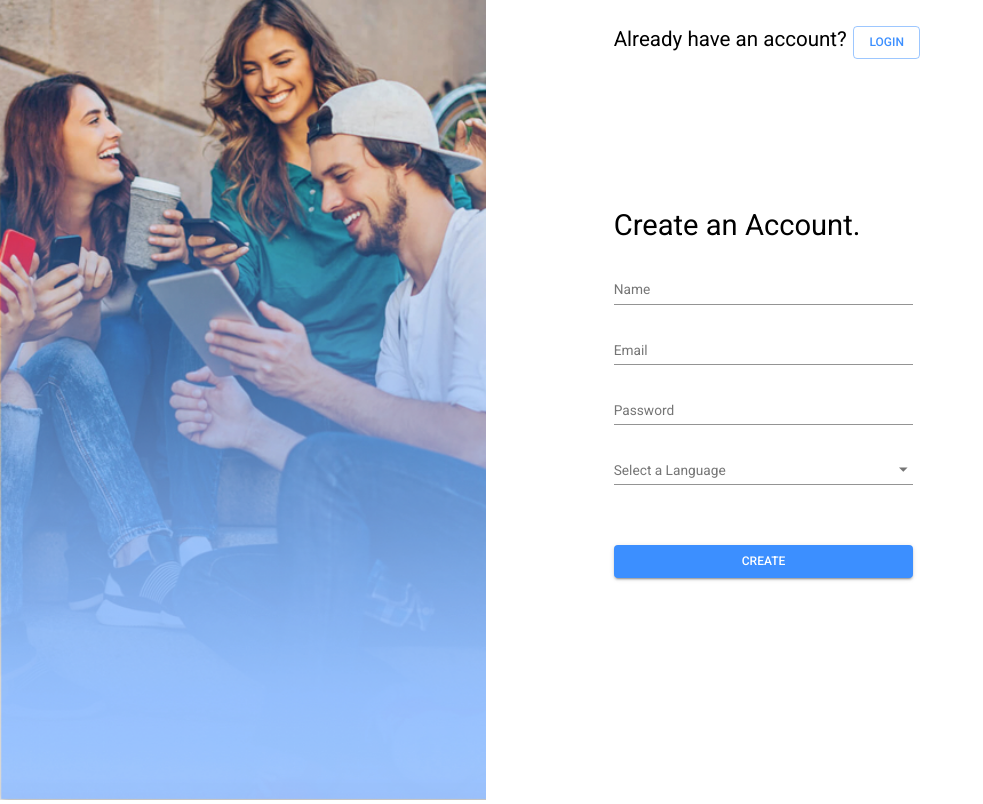
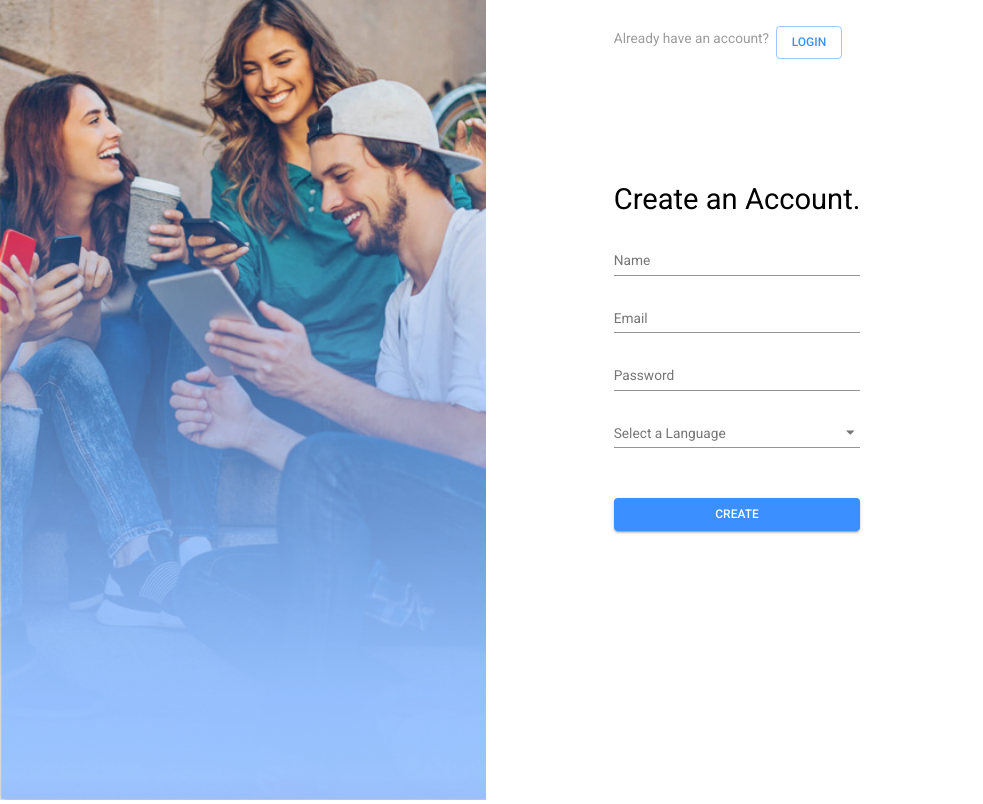
Before and after one commit to peacebonez/world-chat, a React (Create React App) app in the folder client/: page / in a window 1280 px wide. Shown: the whole page, without its empty margins (0-983 px from the left). Built offline with nearby package versions, Linux system fonts and the light colour scheme; no server answers.

Commit message:
style updates

```diff
--- a/client/src/pages/Landing.js
+++ b/client/src/pages/Landing.js
@@ -22,6 +22,9 @@ function Alert(props) {
 }
 
 const useStyles = makeStyles({
+  noUnderlineLink: {
+    textDecoration: 'none'
+  },
   outerMargins: {
     marginTop: '2%',
     paddingLeft: '10%',
@@ -32,8 +35,8 @@ const useStyles = makeStyles({
   marginBottom50: {
     marginBottom: '50%',
   },
-  marginLeft10: {
-    marginLeft: '10%',
+  loginButton: {
+    marginLeft: '10%'
   },
   marginBottom5: {
     marginBottom: '5%',
@@ -44,6 +47,9 @@ const useStyles = makeStyles({
   errors: {
     color: 'red',
   },
+  alreadyHaveAccount: {
+    color: '#9c9c9c'
+  }
 });
 
 export default function Landing() {
@@ -109,12 +115,12 @@ export default function Landing() {
       {/** The right side, the sign up */}
       <Box className={classes.outerMargins}>
         <Box display="flex" className={classes.marginBottom50}>
-          <Typography variant="h5">Already have an account? </Typography>
-          <Link to="/login">
+          <Typography variant="subtitle1" className={classes.alreadyHaveAccount}>Already have an account? </Typography>
+          <Link to="/login" className={classes.noUnderlineLink}>
             <Button
               variant="outlined"
               color="primary"
-              className={classes.marginLeft10}
+              className={classes.loginButton}
             >
               Login
             </Button>
--- a/client/src/pages/Login.js
+++ b/client/src/pages/Login.js
@@ -15,6 +15,9 @@ require('dotenv').config();
 const baseURL = process.env.REACT_APP_baseURL;
 
 const useStyles = makeStyles({
+  noUnderlineLink: {
+    textDecoration: 'none'
+  },
   inline: {
     inline: 'true'
   },
@@ -28,12 +31,15 @@ const useStyles = makeStyles({
   marginBottom50: {
     marginBottom: '50%'
   },
-  marginLeft15: {
-    marginLeft: '15%'
+  createAccount: {
+    color: '#9c9c9c'
   },
   marginBottom5: {
     marginBottom: '5%'
   },
+  createAccountButton: {
+    marginLeft: '15%'
+  }
 });
 
 export default function Login() {
@@ -64,9 +70,9 @@ export default function Login() {
       {/** The right side, the sign up */}
       <Box className={classes.outerMargins} >
         <Box display="flex" className={classes.marginBottom50}>
-          <Typography variant="h5">Don't have an account? </Typography>
-          <Link to="/">
-            <Button variant="outlined" color="primary" className={classes.marginLeft15}>
+          <Typography variant="subtitle1" className={classes.createAccount}>Don't have an account? </Typography>
+          <Link to="/" className={classes.noUnderlineLink}>
+            <Button variant="outlined" color="primary" className={classes.createAccountButton}>
                 Create account
             </Button>
           </Link>
```
